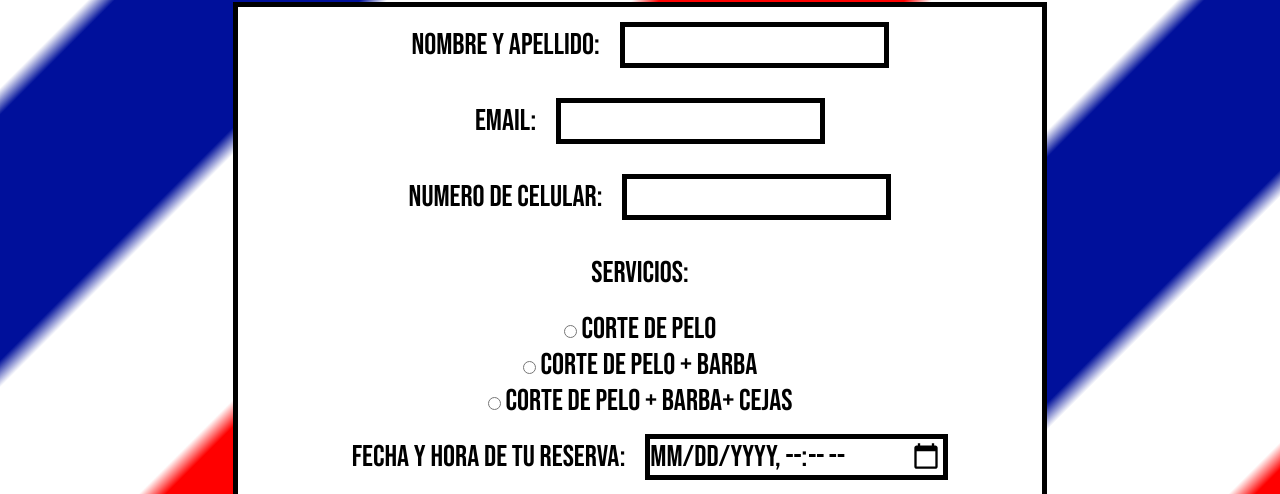
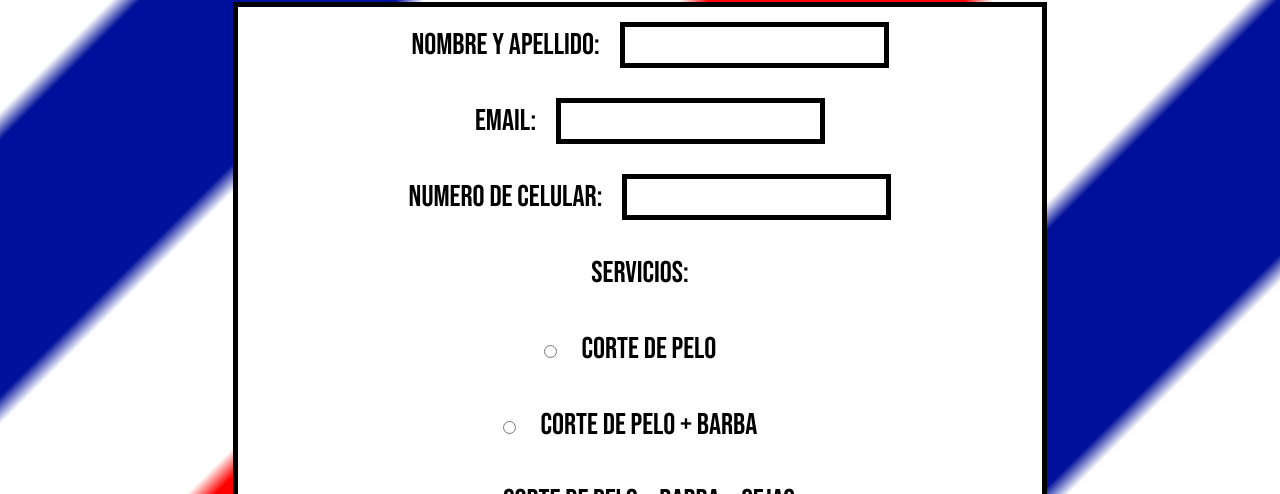
Before and after one commit to leantisera00/proyecto_joakosbarbers, a website: page public/pages/reservas.html in a window 1280 px wide. Shown: the part 457-951 px from the top of the page. Drawn offline with nearby package versions, Linux system fonts and the light colour scheme.

Commit message:
Version definitiva oficial

```diff
--- a/public/pages/reservas.html
+++ b/public/pages/reservas.html
@@ -84,24 +84,24 @@
                 <div class="reservasFormulario__servicios">
                     <label class="p-medium" for="Corte de pelo"> Servicios:</label>
                     <div class="reservasFormulario__cortedepelo">
-                        <input type="radio" name="Seleccionunica" id="Corte de pelo" value="Corte de pelo"> Corte de
-                        Pelo
+                        <input type="radio" name="Seleccionunica" id="Corte de pelo" value="Corte de pelo">
+                        <label class="p-medium" for="Corte de pelo"> Corte de Pelo</label>
                     </div>
                     <div class="reservasFormulario__cortedepeloybarba">
                         <input type="radio" name="Seleccionunica" id="Corte de pelo + Barba"
                             value="Corte de pelo + Barba">
-                        Corte de Pelo + Barba
+                        <label class="p-medium" for="Corte de pelo"> Corte de Pelo + Barba</label>
                     </div>
                     <div class="reservasFormulario__corteDePeloBarbaCejas">
-                        <input type="radio" name="Seleccionunica" id="Corte de pelo + Barba + Cejas"> Corte de Pelo +
-                        Barba+
-                        Cejas <br>
+                        <input type="radio" name="Seleccionunica" id="Corte de pelo + Barba + Cejas">
+                        <label class="p-medium" for="Corte de pelo"> Corte de Pelo + Barba + Cejas</label>
+                        <br>
                     </div>
                 </div>
 
                 <div class="reservasFormulario__fechayhora">
                     <label class="p-medium" for="fechayhora"> Fecha y hora de tu reserva:</label>
-                    <input type="datetime-local" name="fechayhora" id="">
+                    <input type="datetime-local" name="fechayhora" id="fecha y hora">
                 </div>
                 <div class="reservasFormulario__boton">
                     <button class="btn btn-danger btn-lg" type="submit">Enviar</button>
```
